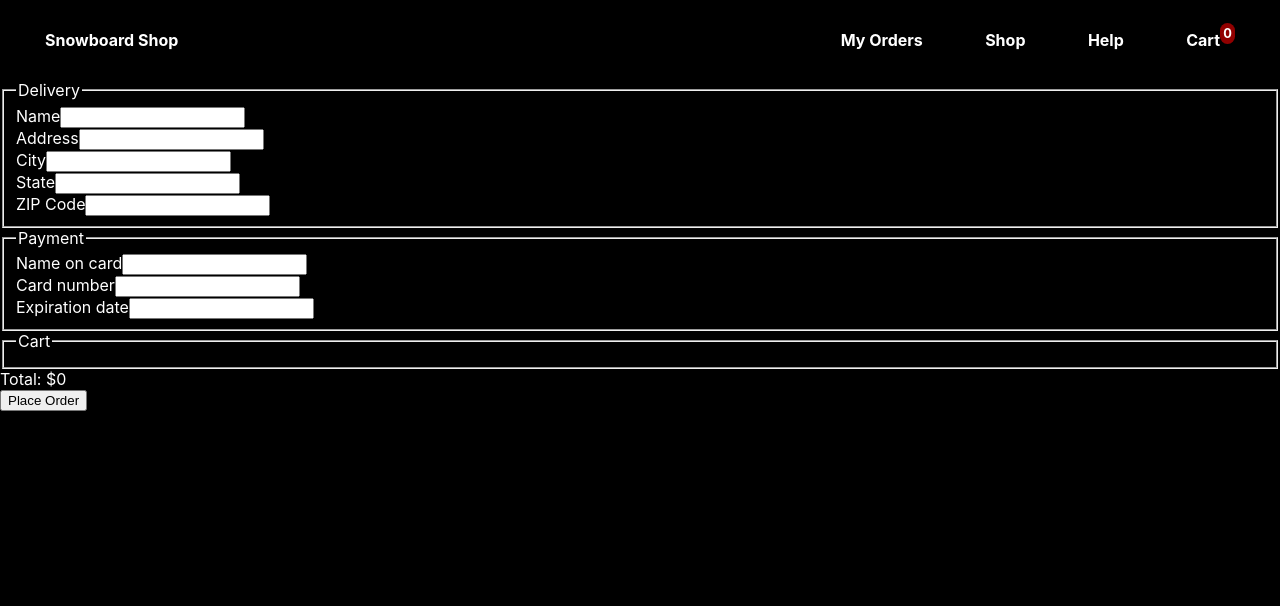
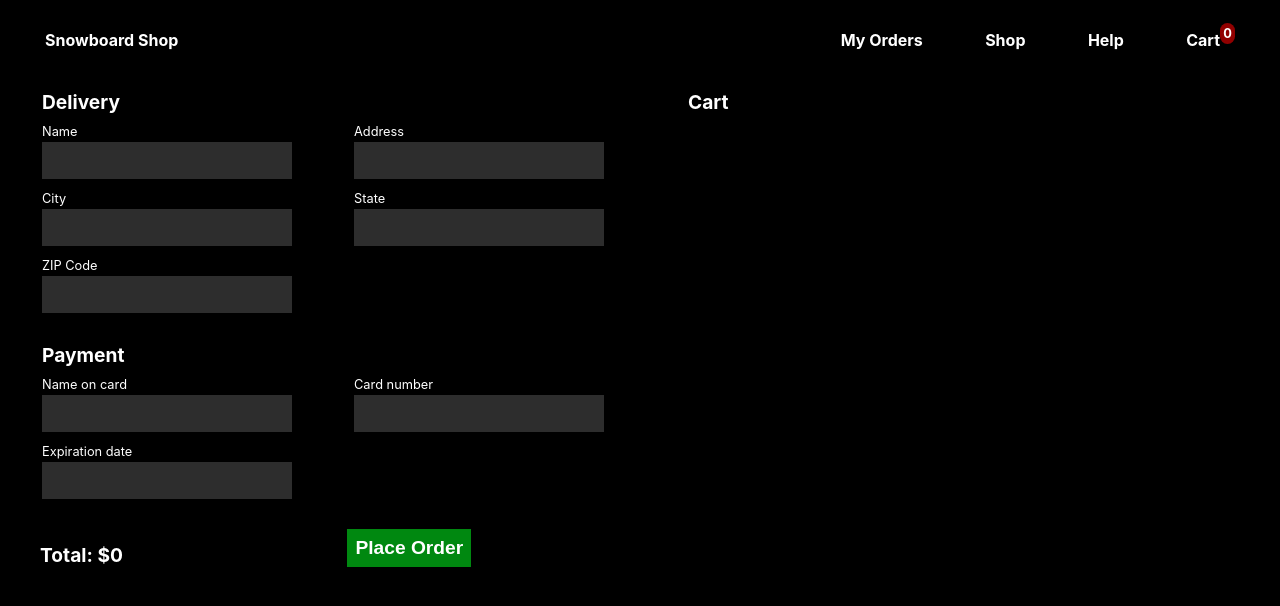
Before and after one commit to lindavid1998/snowboard-shop, a React (Create React App) app: page /checkout in a window 1280 px wide. Shown: the top 606 px of the page. Built offline with nearby package versions, Linux system fonts and the light colour scheme.

Commit message:
Add styling to checkout page

```diff
--- a/public/index.html
+++ b/public/index.html
@@ -12,7 +12,6 @@
     <title>Snowboard Shop</title>
   </head>
   <body>
-    <noscript>You need to enable JavaScript to run this app.</noscript>
     <div id="root"></div>
   </body>
 </html>
--- a/src/components/Checkout.js
+++ b/src/components/Checkout.js
@@ -1,12 +1,14 @@
 import React from 'react';
 import CartItem from './CartItem';
+import '../styles/Checkout.css'
 
 export default function Checkout(props) {
 	const { cart, removeFromCart, submitOrder } = props;
 
 	const deliveryInfo = (
-		<fieldset>
+		<fieldset className='delivery-info'>
 			<legend>Delivery</legend>
+			<div className="form-rows">
 				<div className='form-row'>
 					<label htmlFor='name'>Name</label>
 					<input type='text' id='name' name='name' />
@@ -27,12 +29,14 @@ export default function Checkout(props) {
 					<label htmlFor='name'>ZIP Code</label>
 					<input type='text' id='zip' name='zip' />
 				</div>
+			</div>
 		</fieldset>
 	);
 
 	const paymentInfo = (
-		<fieldset>
+		<fieldset className='payment-info'>
 			<legend>Payment</legend>
+			<div className="form-rows card-info">
 				<div className='form-row'>
 					<label htmlFor='name'>Name on card</label>
 					<input type='text' id='name' name='name' />
@@ -45,11 +49,12 @@ export default function Checkout(props) {
 					<label htmlFor='name'>Expiration date</label>
 					<input type='text' id='exp-date' name='exp-date' />
 				</div>
+			</div>
 		</fieldset>
 	);
 
 	const items = (
-		<fieldset>
+		<fieldset className='checkout-cart-items'>
 			<legend>Cart</legend>
 			{cart.map((item) => (
 				<CartItem
@@ -67,17 +72,19 @@ export default function Checkout(props) {
 	const orderSummary = (
 		<div className='order-summary'>
 			<div className='total'>Total: {`$${totalPrice}`}</div>
-			<input type='submit' value='Place Order' />
+			<button type='submit' className='btn-filled btn-place-order'>Place Order</button>
 		</div>
 	);
 
 	return (
 		<div className='Checkout'>
-			<form onSubmit={submitOrder}>
+			<form className='checkout-form' onSubmit={submitOrder}>
+				<div className='checkout-info'>
 					{deliveryInfo}
 					{paymentInfo}
+					{orderSummary}
+				</div>
 				{items}
-				{orderSummary}
 			</form>
 		</div>
 	);
--- /dev/null
+++ b/src/styles/Checkout.css
@@ -0,0 +1,89 @@
+.checkout-form {
+  padding: 10px 40px 50px 40px;
+  width: fit-content;
+  display: grid;
+  grid-template-columns: auto;
+  grid-template-rows: auto;
+  gap: 30px;
+}
+
+.checkout-cart-items {
+  grid-area: 1 / 2 / -1 / -1;
+  overflow: auto;
+}
+
+.checkout-info {
+  display: flex;
+  flex-direction: column;
+  gap: 30px;
+}
+
+.checkout-form fieldset {
+	border: 0;
+  padding: 0;
+}
+
+.checkout-form legend {
+	font-weight: bold;
+	font-size: 1.2rem;
+  padding: 0;
+  margin-bottom: 10px;
+}
+
+.checkout-form input {
+	background-color: #2d2d2d;
+	border: 0;
+	border: 1px solid #2d2d2d;
+	padding: 10px;
+	width: 250px;
+	color: white;
+  transition: 0.25s all ease-in-out;
+}
+
+input:focus {
+	border: 1px solid white;
+	outline: none;
+}
+
+.form-row label {
+	display: block;
+	margin-bottom: 3px;
+  font-size: 0.8rem;
+}
+
+.form-rows {
+	display: grid;
+	grid-template-columns: repeat(2, 300px);
+	gap: 12px;
+}
+
+.checkout-cart-items {
+  display: flex;
+  gap: 20px;
+  flex-direction: column;
+}
+
+.order-summary {
+  display: flex;
+  align-items: flex-end;
+  justify-content: space-between;
+}
+
+.total {
+  font-size: 1.2rem;
+  font-weight: bold;
+}
+
+.btn-place-order {
+  position: relative;
+  font-size: 1.2rem;
+  padding: 0.5rem;
+  right: 30%;
+  background-color: rgb(0, 136, 16);
+}
+
+.btn-place-order:hover {
+  background-color: rgb(0, 159, 19);
+  color: white;
+  cursor: pointer;
+}
```
Also changed, not shown: 1 other file (tests, documents, lock files or other folders). Lines whose indentation alone changed are shown as unchanged.
